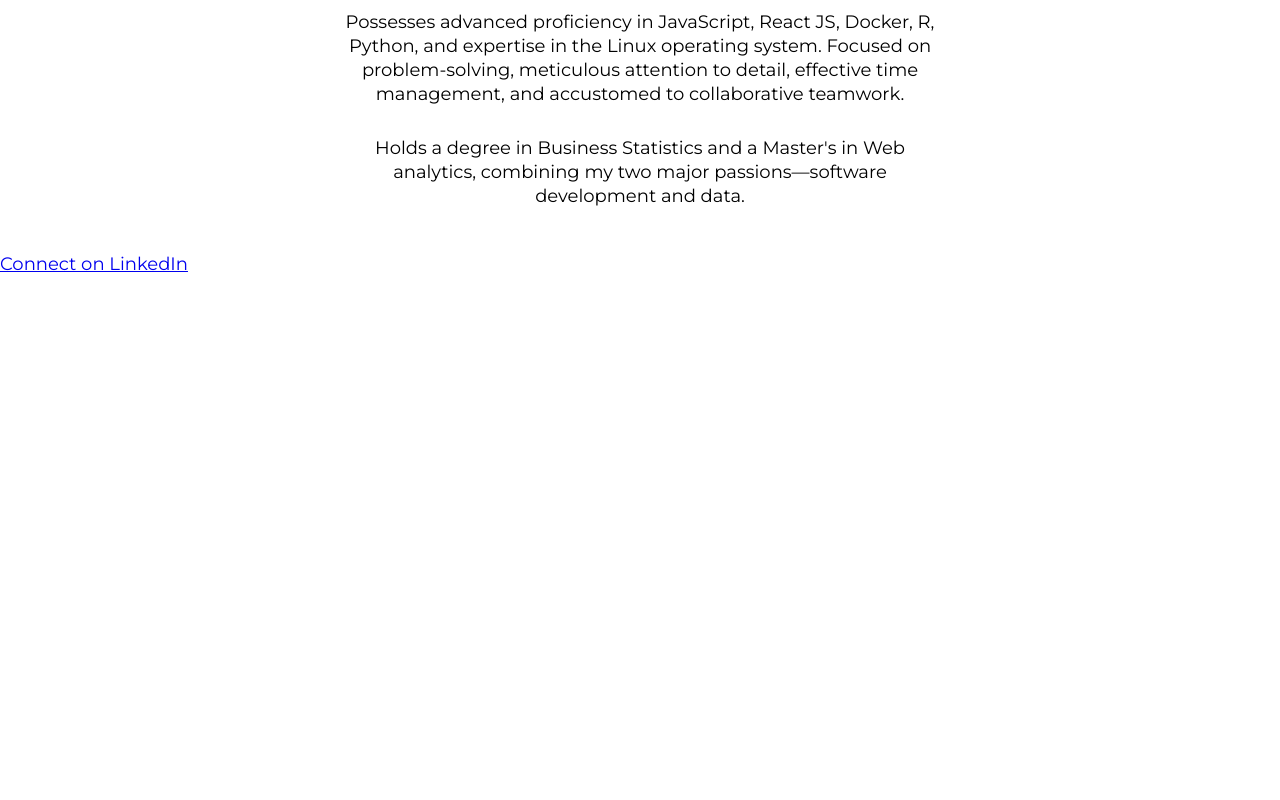
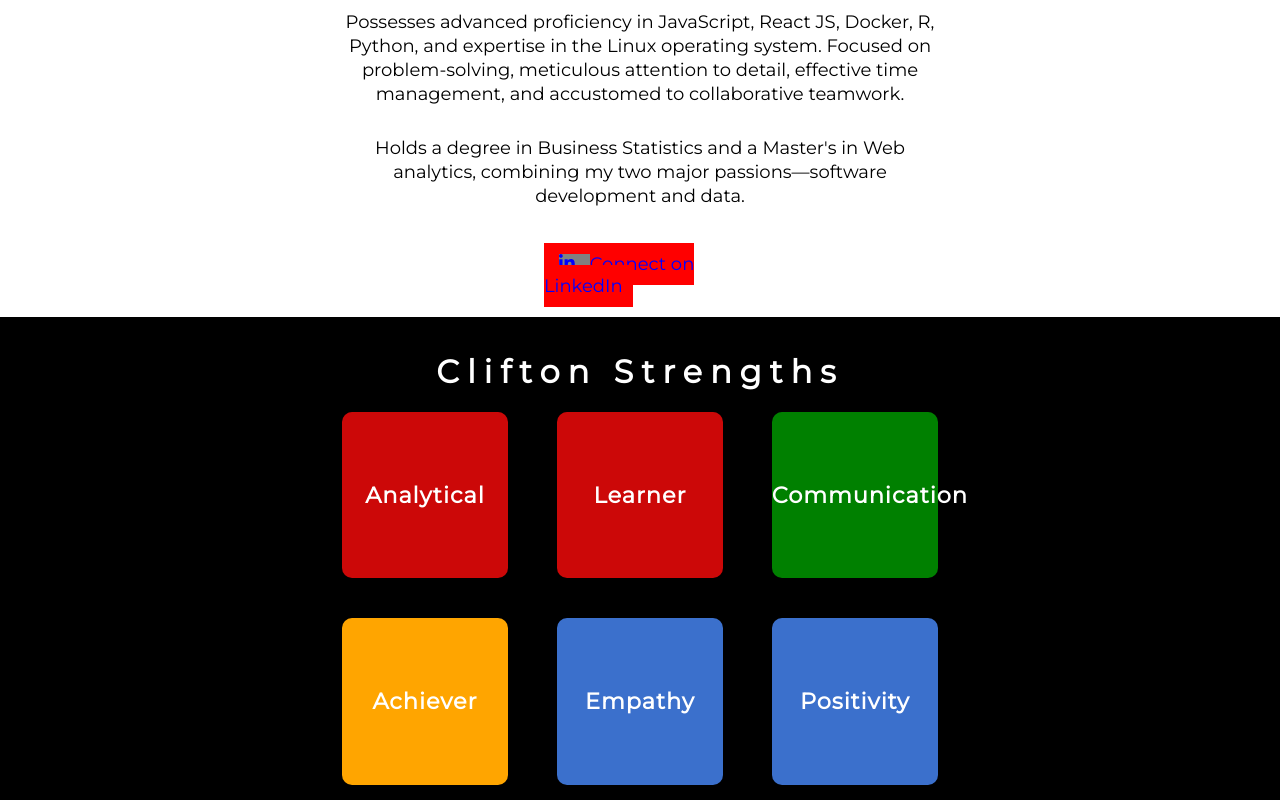
Before and after one commit to carlesDeveloper/personalPage, a React (Vite) app in the folder frontend_personal_page/: page / in a window 1280 px wide. Shown: the part 350-1150 px from the top of the page. Before the commit the page ends 800 px from the top, so only its background shows below. Built offline with nearby package versions, Linux system fonts and the light colour scheme.

Commit message:
clifton strenght tab

```diff
--- a/frontend_personal_page/src/App.tsx
+++ b/frontend_personal_page/src/App.tsx
@@ -16,9 +16,10 @@ function App() {
       <TopBar />
       <br />
       <About />
-      {/* <Experience />
+      <Strength />
+      {/*
       <Skills />
-      <Strength />
+
       <Contact /> */}
     </>
   )
--- a/frontend_personal_page/src/ContactButtons.tsx
+++ b/frontend_personal_page/src/ContactButtons.tsx
@@ -1,12 +1,16 @@
 import React from 'react'
+import { FontAwesomeIcon } from '@fortawesome/react-fontawesome';
+import { faLinkedinIn } from '@fortawesome/free-brands-svg-icons';
+import "./assets/contact_buttons.css"
+
 
 function ContactButtons(){
     return(
         <>
             <div className='contact__buttons'>
-                <div className='Linkedin__contact'>
+                <div className='linkedin__contact'>
                     <a href='https://www.linkedin.com/in/carles-lloret-ramon-2b3b3ab3/'>
-                        <i></i>
+                        <FontAwesomeIcon icon={faLinkedinIn} />
                         Connect on LinkedIn
                     </a>
                 </div>
--- a/frontend_personal_page/src/Strength.tsx
+++ b/frontend_personal_page/src/Strength.tsx
@@ -1,8 +1,22 @@
 import React from 'react'
+import "./assets/clifton_strength.css"
 
 function Strength() {
     return(
-        <>Strength</>
+        <>
+            <div className="clifton__strength__section">
+                <p className='title__section'>Clifton Strengths</p>
+
+                <div className="strength__skills">
+                    <div className="skill strategy_thinking">Analytical</div>
+                    <div className="skill strategy_thinking">Learner</div>
+                    <div className="skill influencing">Communication</div>
+                    <div className="skill executing">Achiever</div>
+                    <div className="skill relationship_building">Empathy</div>
+                    <div className="skill relationship_building">Positivity</div>
+                </div>
+            </div>
+        </>
     )
 }
 
--- /dev/null
+++ b/frontend_personal_page/src/assets/clifton_strength.css
@@ -0,0 +1,58 @@
+.clifton__strength__section{
+    background-color: black;
+    padding: 15px;
+    margin-top: 20px;
+}
+
+.title__section{
+    height: 10vh;
+    line-height: 10vh;
+    color: white;
+    font-size: 2rem;
+    font-weight: bold;
+    text-align: center;
+    letter-spacing: 8px;
+}
+
+.strength__skills{
+    display: flex;
+    flex-direction: row;
+    align-items: center;
+    justify-content: center;
+    flex-wrap: wrap;
+    width: 50vw;
+    margin: auto;
+    gap: 5px;
+    row-gap: 40px;
+
+}
+
+.skill{
+    width: 13vw;
+    height: 13vw;
+    line-height: 13vw;
+    background-color: grey;
+    border-radius: 10px;
+    color: white;
+    font-weight: bold;
+    text-align: center;
+    margin: auto;
+    font-size: 1.4rem;
+    letter-spacing: 1px;
+}
+
+.strategy_thinking{
+    background-color: rgb(204, 8, 8);
+}
+
+.influencing{
+    background-color: green;
+}
+
+.executing{
+    background-color: orange;
+}
+
+.relationship_building{
+    background-color: #3B70CC;
+}
--- /dev/null
+++ b/frontend_personal_page/src/assets/contact_buttons.css
@@ -0,0 +1,23 @@
+.contact__buttons{
+    width: 15vw;
+    margin: auto;
+}
+
+.linkedin__contact{
+}
+
+.linkedin__contact a{
+    cursor: pointer;
+    color: blue;
+    padding: 10px;
+    height: 50px;
+    background-color: red;
+    text-decoration: none;
+}
+
+.linkedin__contact svg{
+    /* padding: 10px; */
+    padding-right: 15px;
+    margin-left: 5px;
+    background-color: grey;
+}
```
Also changed, not shown: frontend_personal_page/package.json (+6 -1 lines), 1 other file (tests, documents, lock files or other folders).
